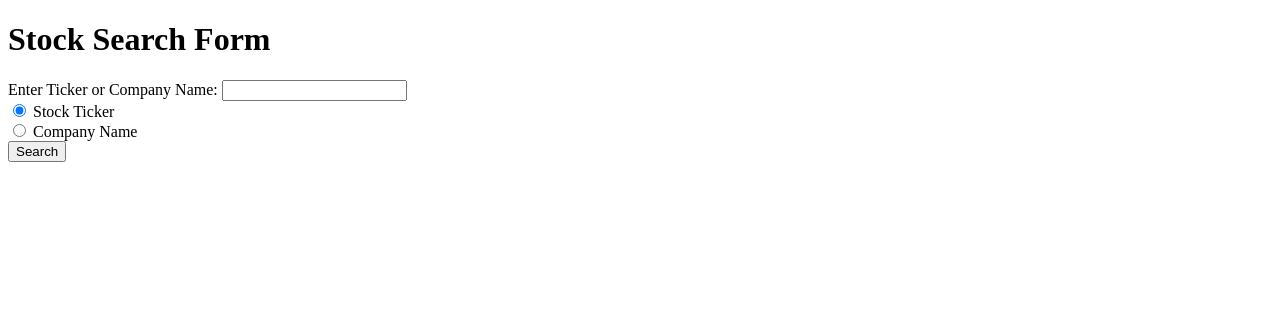
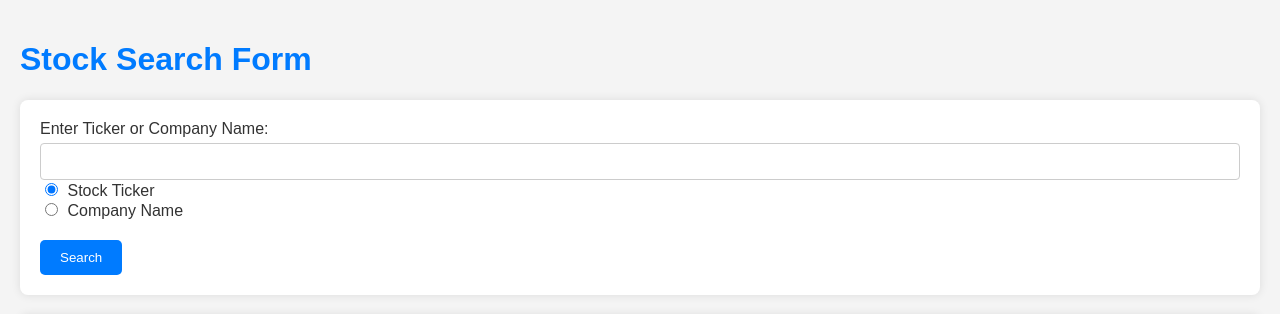
Before and after one commit to codebyellalesperance/hw12, a website: page views/index.html in a window 1280 px wide. Drawn offline with Linux system fonts and the light colour scheme.

Commit message:
Initial commit

```diff
--- a/views/index.html
+++ b/views/index.html
@@ -4,6 +4,56 @@
     <meta charset="UTF-8">
     <meta name="viewport" content="width=device-width, initial-scale=1.0">
     <title>Stock Search</title>
+    <style>
+        body {
+            font-family: Arial, sans-serif;
+            background-color: #f4f4f4;
+            margin: 0;
+            padding: 20px;
+            color: #333;
+        }
+        h1 {
+            color: #007BFF;
+        }
+        form {
+            background: white;
+            padding: 20px;
+            border-radius: 8px;
+            box-shadow: 0 0 10px rgba(0, 0, 0, 0.1);
+        }
+        label {
+            margin-top: 10px;
+        }
+        input[type="text"] {
+            width: calc(100% - 22px);
+            padding: 10px;
+            margin-top: 5px;
+            border-radius: 4px;
+            border: 1px solid #ccc;
+        }
+        input[type="radio"] {
+            margin-right: 5px;
+        }
+        button {
+            background-color: #007BFF;
+            color: white;
+            border: none;
+            padding: 10px 20px;
+            margin-top: 20px;
+            border-radius: 5px;
+            cursor: pointer;
+        }
+        button:hover {
+            background-color: #0056b3;
+        }
+        #results {
+            margin-top: 20px;
+            padding: 20px;
+            background: white;
+            border-radius: 8px;
+            box-shadow: 0 0 10px rgba(0, 0, 0, 0.1);
+        }
+    </style>
 </head>
 <body>
     <h1>Stock Search Form</h1>
@@ -23,8 +73,6 @@
 
         <button type="submit">Search</button>
     </form>
-</body>
-</html>
 
     <div id="results"></div>
 
@@ -44,3 +92,5 @@ document.querySelector('form').onsubmit = async (event) => {
         ).join('');
     };
     </script>
+</body>
+</html>
```
Lines whose indentation alone changed are shown as unchanged.
